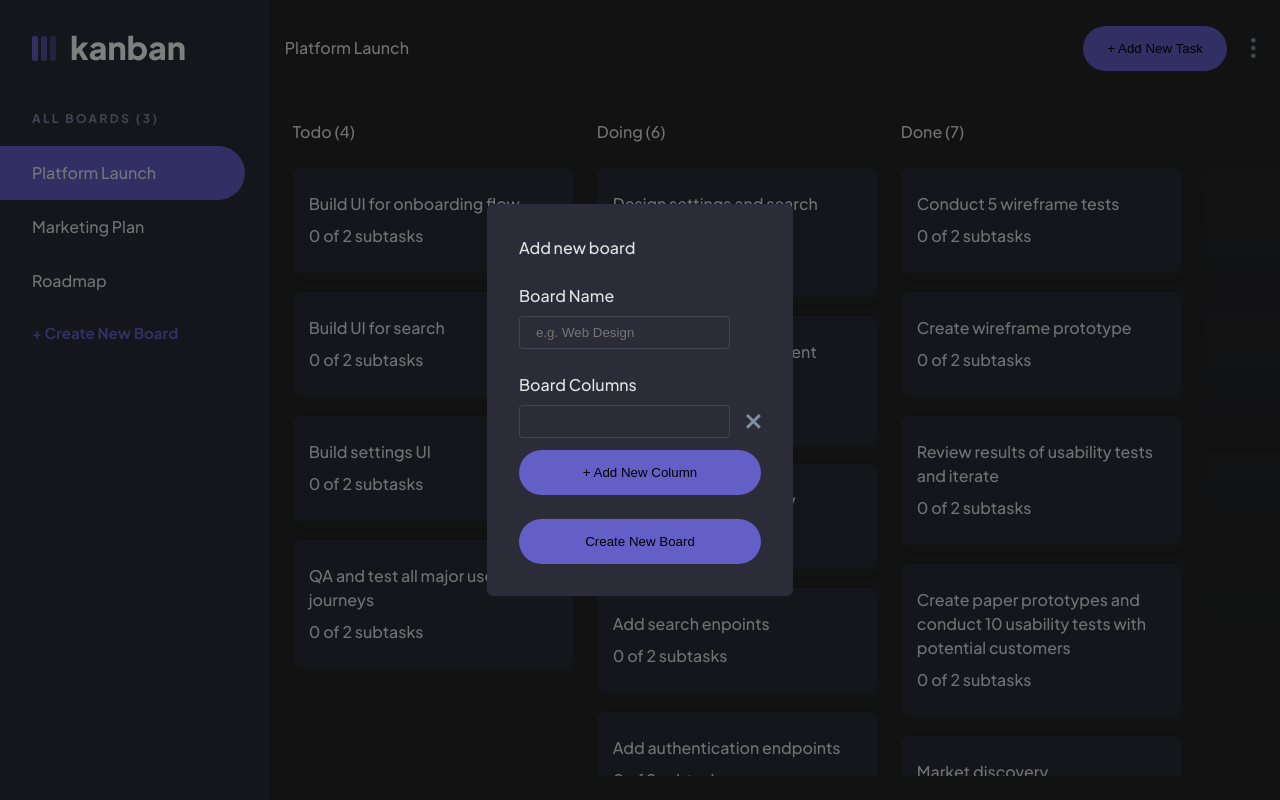
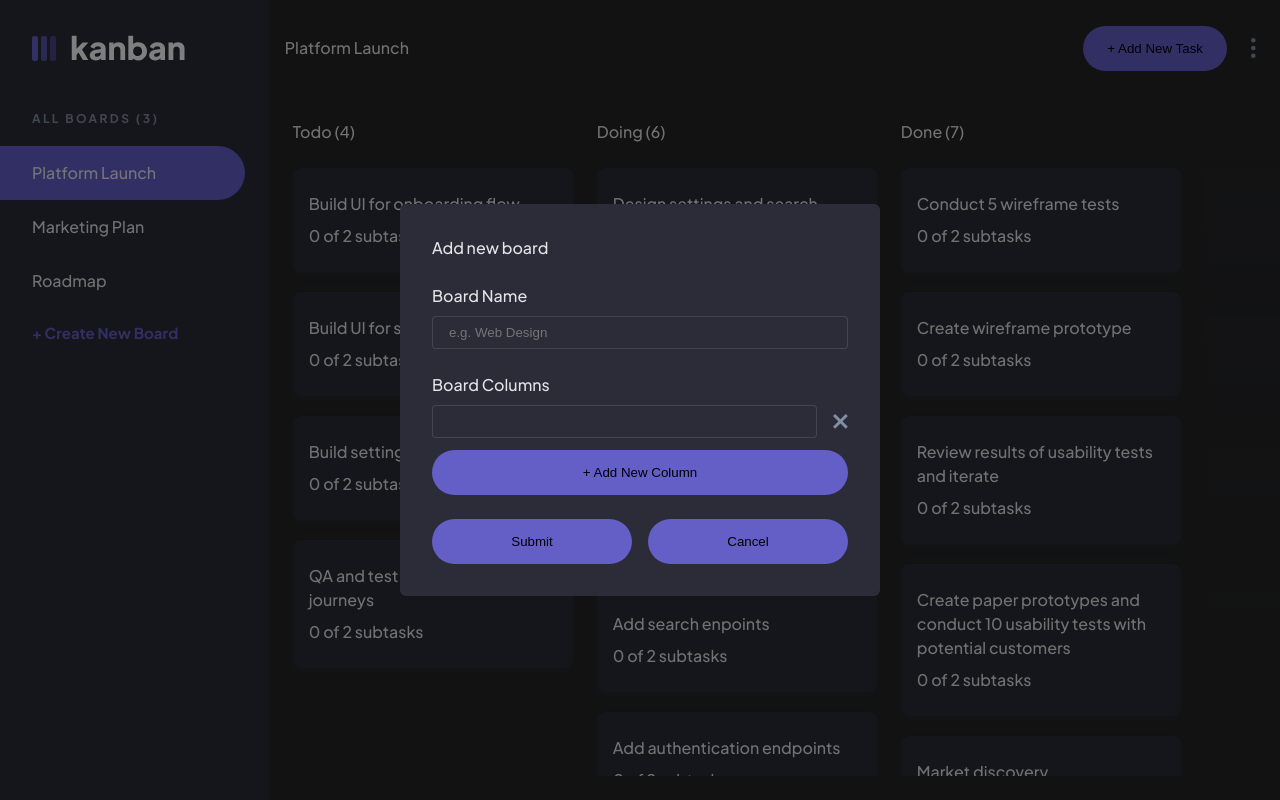
Before and after one commit to yogeshdatir/kanban-task-management-web-app, a React (Vite) app in the folder client/: page / in a window 1280 px wide. Both pictures are taken after a click on the link "+ Create New Board". Built offline with nearby package versions, Linux system fonts and the light colour scheme.

Commit message:
added board form dead component

```diff
--- a/client/src/components/PopupModal.styled.tsx
+++ b/client/src/components/PopupModal.styled.tsx
@@ -19,4 +19,7 @@ export const ModalContainer = styled.div`
   padding: 2rem;
   border-radius: 6px;
   background: var(--Dark-Grey, #2b2c37);
+  min-width: 480px;
+  max-height: 90vh;
+  overflow: auto;
 `;
--- a/client/src/components/Sidebar.tsx
+++ b/client/src/components/Sidebar.tsx
@@ -49,7 +49,7 @@ const Sidebar = () => {
       </div>
       {showFormModal && (
         <PopupModal>
-          <BoardForm />
+          <BoardForm setShowFormModal={setShowFormModal} />
         </PopupModal>
       )}
     </SidebarContainer>
--- a/client/src/components/forms/BoardForm.tsx
+++ b/client/src/components/forms/BoardForm.tsx
@@ -1,9 +1,13 @@
 import { PrimaryBtn } from '../Header.styled';
 import DynamicInputField from './DynamicInputField';
-import { FormContainer } from './Form.styled';
+import { ActionRow, FormContainer } from './Form.styled';
 import InputField from './InputField';
 
-const BoardForm = () => {
+type Props = {
+  setShowFormModal: React.Dispatch<React.SetStateAction<boolean>>;
+};
+
+const BoardForm = ({ setShowFormModal }: Props) => {
   return (
     <FormContainer>
       <p>Add new board</p>
@@ -16,7 +20,16 @@ const BoardForm = () => {
         }}
       />
       <DynamicInputField />
-      <PrimaryBtn>Create New Board</PrimaryBtn>
+      <ActionRow>
+        <PrimaryBtn>Submit</PrimaryBtn>
+        <PrimaryBtn
+          onClick={() => {
+            setShowFormModal(false);
+          }}
+        >
+          Cancel
+        </PrimaryBtn>
+      </ActionRow>
     </FormContainer>
   );
 };
--- a/client/src/components/forms/DynamicInputField.tsx
+++ b/client/src/components/forms/DynamicInputField.tsx
@@ -17,7 +17,10 @@ const DynamicRowComp = ({
   return (
     <DynamicRow>
       <Input type="text" />
-      <CrossIcon onClick={() => updateColumnCounter(-1)} />
+      <CrossIcon
+        style={{ cursor: 'pointer' }}
+        onClick={() => updateColumnCounter(-1)}
+      />
     </DynamicRow>
   );
 };
--- a/client/src/components/forms/Form.styled.tsx
+++ b/client/src/components/forms/Form.styled.tsx
@@ -20,6 +20,7 @@ export const Input = styled.input`
   border: 1px solid rgba(130, 143, 163, 0.25);
   background: var(--Dark-Grey, #2b2c37);
   padding: 0.5rem 1rem;
+  width: 100%;
 `;
 
 export const DynamicInputFieldWrapper = styled.div`
@@ -35,6 +36,7 @@ export const DynamicRowsWrapper = styled.div`
   display: flex;
   flex-direction: column;
   gap: 12px;
+  width: 100%;
 `;
 
 export const DynamicRow = styled.div`
@@ -42,4 +44,17 @@ export const DynamicRow = styled.div`
   justify-content: center;
   align-items: center;
   gap: 1rem;
+
+  input {
+    flex: 1;
+  }
 `;
+
+export const ActionRow = styled.div`
+  display: flex;
+  gap: 1rem;
+
+  button {
+    flex: 1;
+  }
+`;
```
